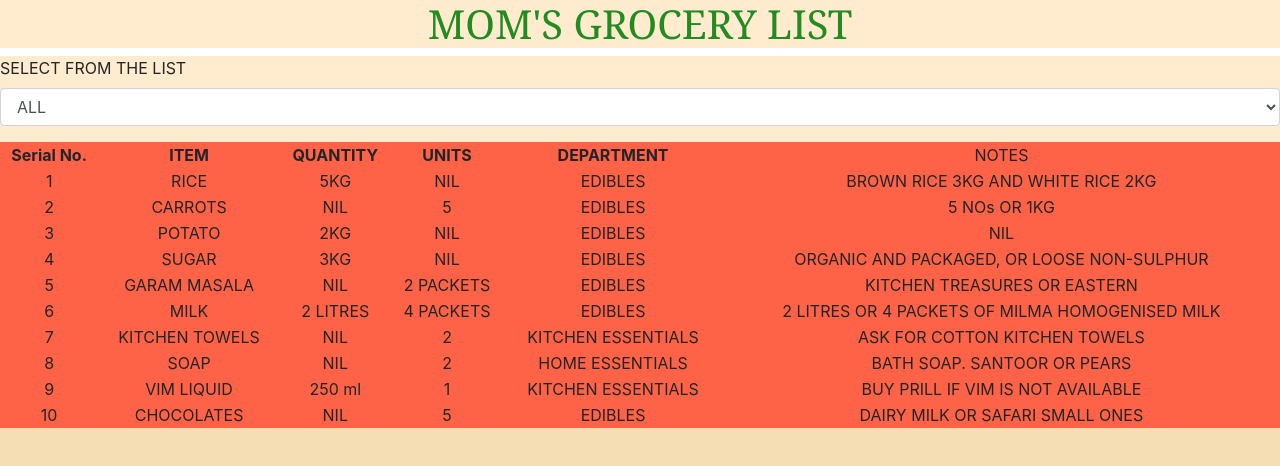
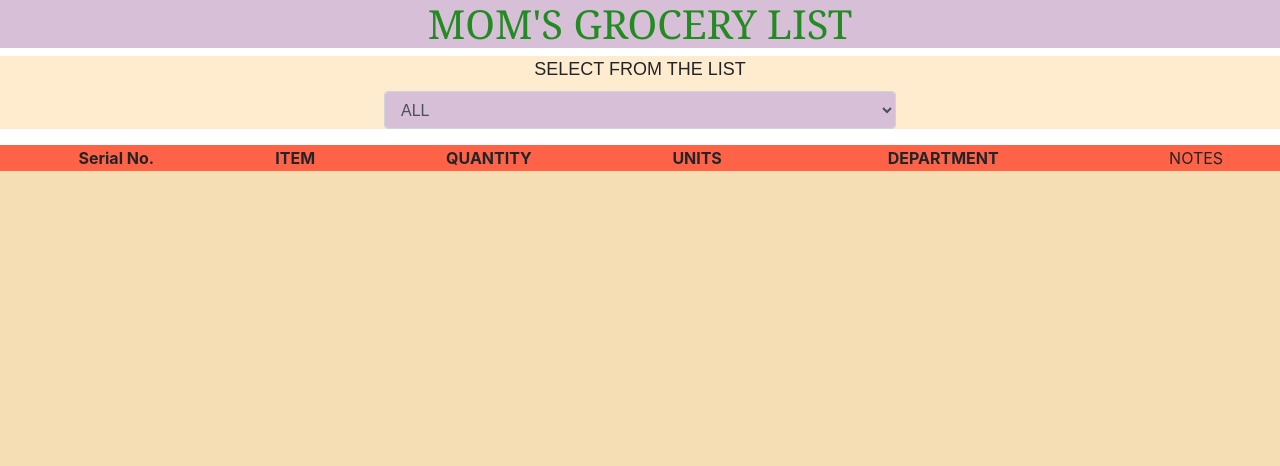
Before and after one commit to ravennsd/GROCERY-LIST, a plain HTML site: page GROCERY LIST- AJAX/GroceryLIst/index.html in a window 1280 px wide. Drawn offline with nearby package versions, Linux system fonts and the light colour scheme.

Commit message:
style changes

```diff
--- a/GROCERY LIST- AJAX/GroceryLIst/index.css
+++ b/GROCERY LIST- AJAX/GroceryLIst/index.css
@@ -7,7 +7,7 @@ html,body{
 #head{
     font-family: Cambria, Cochin, Georgia, Times, 'Times New Roman', serif;
     color: forestgreen;
-    background-color: blanchedalmond;
+    background-color: thistle;
     text-align: center;
 
 }
@@ -32,11 +32,18 @@ html,body{
 .form-group{
   margin:0px;
   padding: 0px;
+  text-align: center;
+  font-family: fantasy;
+  font-size: large;
   background-color:blanchedalmond;
 }
 
-#seli{
+#sel1{
+
   background-color: thistle;
+ margin-left: 30%;
+  width: 40%;
+
 }
 btn{
   width: 50px;
--- a/GROCERY LIST- AJAX/GroceryLIst/index.html
+++ b/GROCERY LIST- AJAX/GroceryLIst/index.html
@@ -21,6 +21,7 @@
             <li>ITEMS </li>
             <li>DEPARTMENT</li>
         </ul> -->
+
         <div class="form-group">
             <label for="sel1">SELECT FROM THE LIST</label>
             <select class="form-control" id="sel1" onchange="grocy(this.value)">
@@ -30,7 +31,7 @@
 
             </select>
 
-
+        </div>
 
     <p id="grocy"></p>
 
@@ -52,11 +53,11 @@
 
 </table>
 
-</div>
+
 
 <script src="ajax.js"></script>
 <script>
-    grocy("ALL");
+    // grocy("ALL");
 </script>
 
     <script src="https://code.jquery.com/jquery-3.3.1.slim.min.js" integrity="sha384-q8i/X+965DzO0rT7abK41JStQIAqVgRVzpbzo5smXKp4YfRvH+8abtTE1Pi6jizo" crossorigin="anonymous"></script>
```
